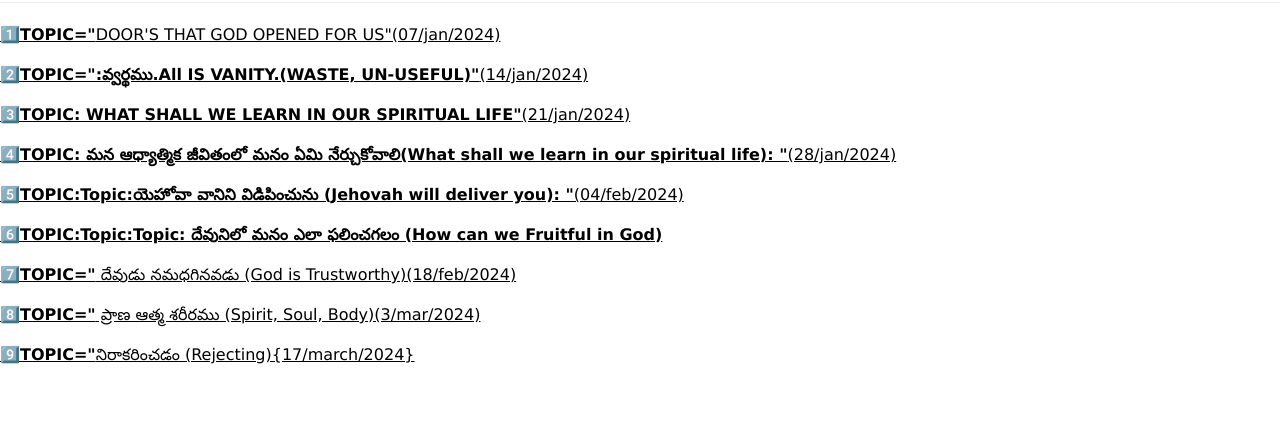
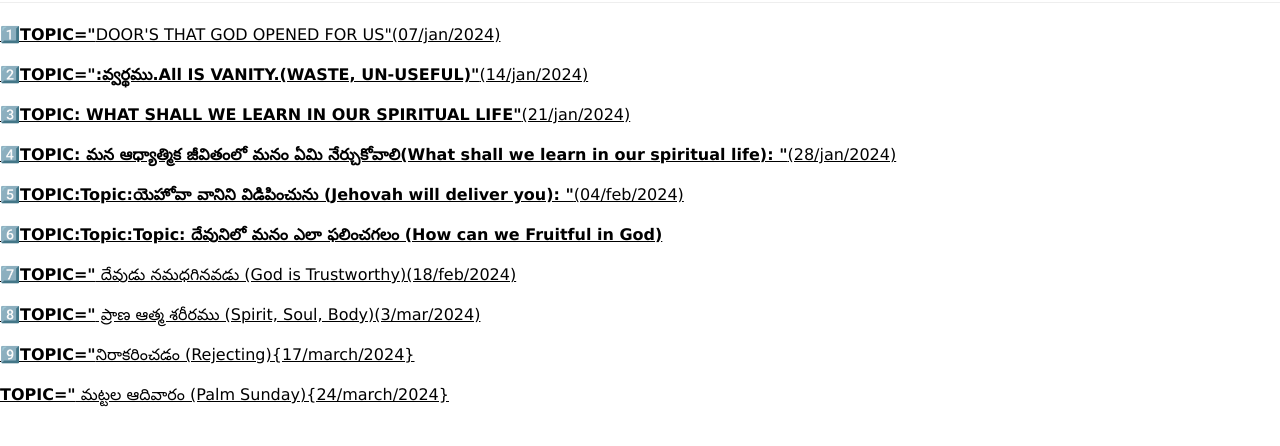
Before and after one commit to bwlwebdeveloper/gateofheaven, a plain HTML site: page Sunday church.html in a window 1280 px wide. Shown: the part 176-622 px from the top of the page. Drawn offline with nearby package versions, Linux system fonts and the light colour scheme.

Commit message:
Update Sunday church.html

```diff
--- a/Sunday church.html
+++ b/Sunday church.html
@@ -88,6 +88,7 @@ h1 {
 <a href="3-3-24.html"><p><b>8️⃣TOPIC="</b> ప్రాణ ఆత్మ శరీరము
           (Spirit, Soul, Body)(3/mar/2024)</p>
 <a href="17-3-24.html"><p><b>9️⃣TOPIC="</b>నిరాకరించడం (Rejecting){17/march/2024}</p>
+<a href="24-3-24.html"><p><b>TOPIC="</b> మట్టల ఆదివారం (Palm Sunday){24/march/2024}</p>
  </body>
 </body>
 </html>
```
